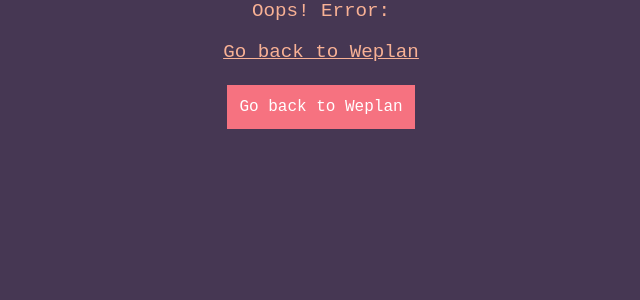
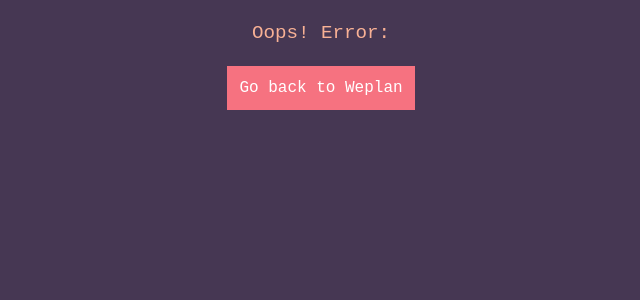
Before and after one commit to lowdodo/tsoha-weplan, a Flask app: template templates/error.html in a window 1280 px wide. Shown: the top 300 px of the page, without its empty margins (319-959 px from the left). Run offline with Flask 3, Linux system fonts and the light colour scheme; the template is opened without the code that fills it, so the values that code supplies are empty.

Commit message:
pushed things around

```diff
--- a/templates/error.html
+++ b/templates/error.html
@@ -9,10 +9,11 @@
 
 </head>
 
+<br>
 Oops!
 
 {% block content %}
 Error: {{message}}
 {% endblock %}
 
-<p><a href="/">Go back to Weplan</a></p><p><a href="/" class="go-back-link">Go back to Weplan</a></p>
+<p><a href="/" class="go-back-link">Go back to Weplan</a></p>
```
